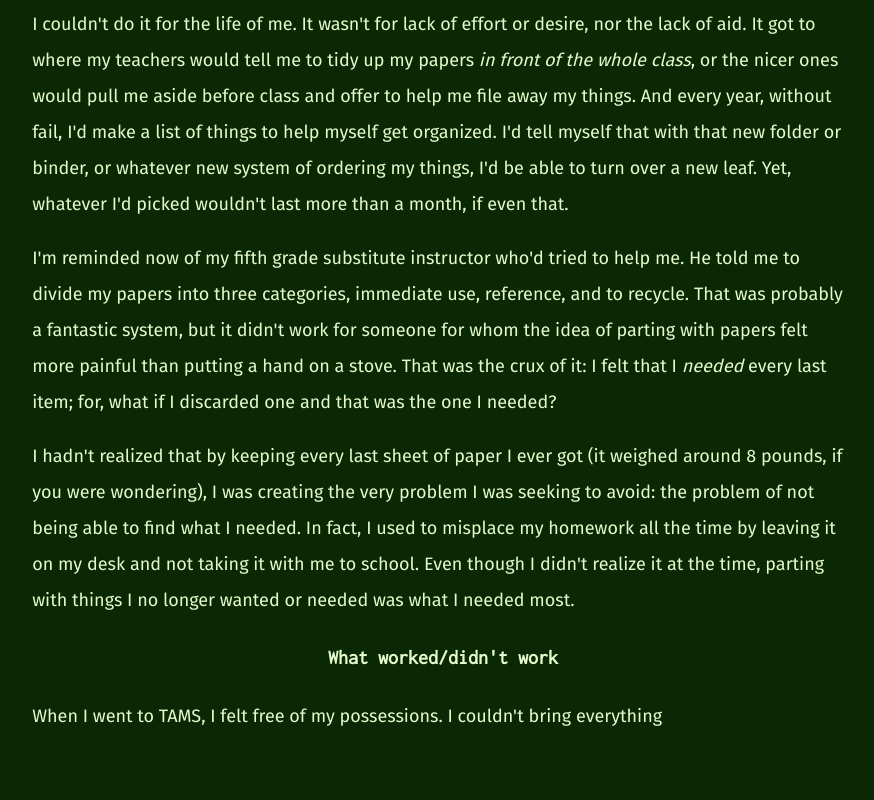
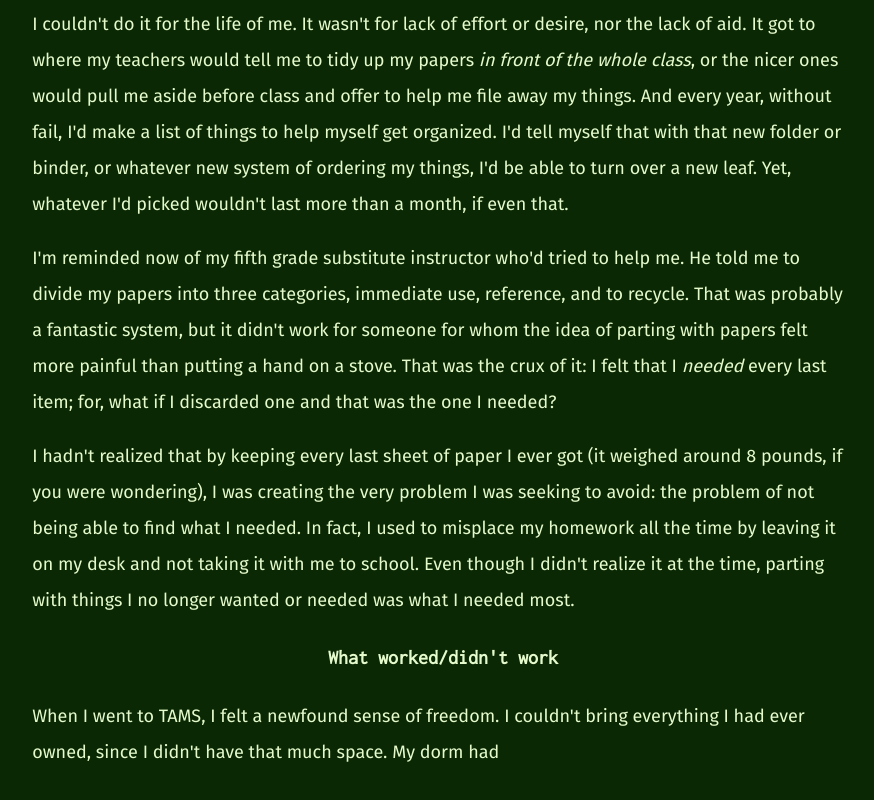
Before and after one commit to krithravi/personalWeb, a React (Create React App) app: page /blog/organization in a window 1280 px wide. Shown: the part 716-1516 px from the top of the page, without its empty margins (197-1071 px from the left). Before the commit the page ends 1486 px from the top, so only its background shows below. Built offline with nearby package versions, Linux system fonts and the light colour scheme.

Commit message:
arch begin

```diff
--- a/src/blog/Organization.js
+++ b/src/blog/Organization.js
@@ -53,8 +53,9 @@ function Organization() {
 				</p>
 				<h3>What worked/didn't work</h3>
 				<p>
-					When I went to TAMS, I felt free of my possessions.
-					I couldn't bring everything
+					When I went to TAMS, I felt a newfound sense of freedom.
+					I couldn't bring everything I had ever owned, since I didn't have
+					that much space. My dorm had
 				</p>
 			</div>
 		</div>
--- a/src/components/Body.js
+++ b/src/components/Body.js
@@ -15,7 +15,7 @@ function Body(){
 
 				I enjoy ricing and customizing my setups!
 				Here are some <Link to="/writeup">write-ups</Link> based on my experiences.
-				Here's my <Link to="/blog">blog</Link> where I talk about some random things.
+				{/*Here's my <Link to="/blog">blog</Link> where I talk about some random things.*/}
 				<br /> <br />
 
 				I love learning languages and practicing taekwondo.
--- a/src/writeups/WriteUpIntro.js
+++ b/src/writeups/WriteUpIntro.js
@@ -26,7 +26,7 @@ function WriteUpIntro(){
 					<br></br>
 					These are my current set ups:
 					<ul>
-						<li>&Eacute;owyn: Dell XPS 15 9570, with Debian Buster (i3wm)</li>
+						<li>&Eacute;owyn: Dell XPS 15 9570, with Arch Linux (i3-wm)</li>
 						<li>Pippin: Raspberry Pi 3B+, with Raspbian Lite </li>
 					</ul>
 				</p>
--- a/src/writeups/listwrite.json
+++ b/src/writeups/listwrite.json
@@ -1,4 +1,10 @@
 [
+	{
+		"title": "Arch Linux Install + Setup",
+		"date": "May 2021",
+		"path": "/writeup/arch",
+		"desc": "My new Arch Linux installation and setup on Éowyn. Ricing times!"
+	},
 	{
 		"title": "Spotify: In Memoriam",
 		"date": "April 2021",
```
Lines whose indentation alone changed are shown as unchanged.
